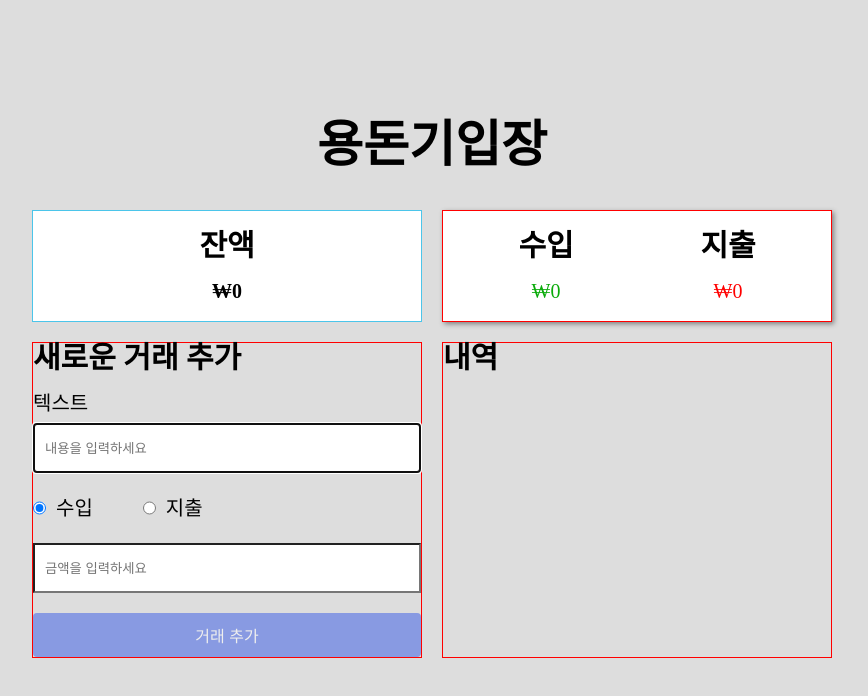
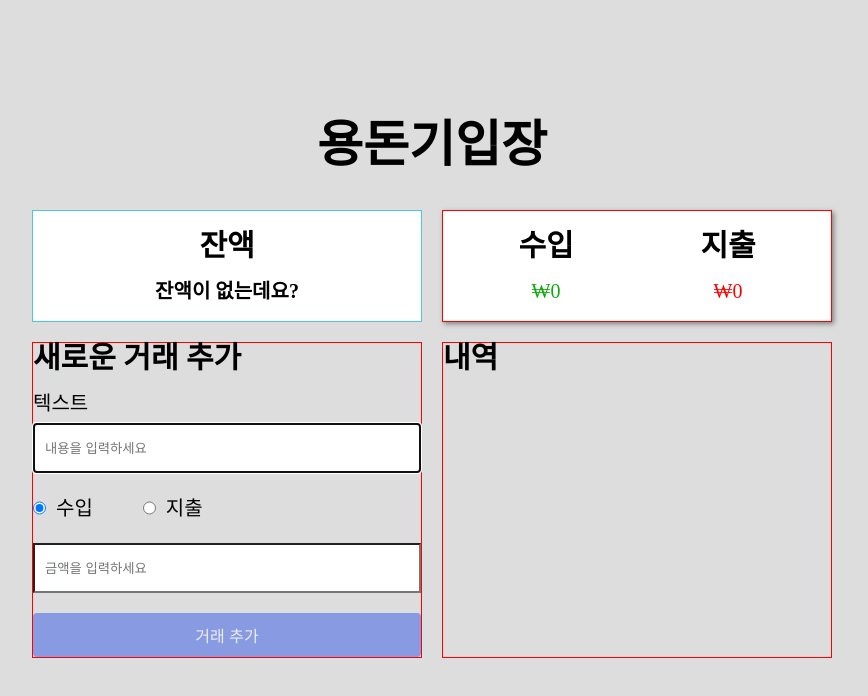
Before and after one commit to sejinbaek/react_allowance1, a React (Vite) app: page / in a window 1280 px wide. Shown: the top 696 px of the page, without its empty margins (208-1076 px from the left). Built offline with nearby package versions, Linux system fonts and the light colour scheme.

Commit message:
style: 잔액 0이면 메시지 표시

```diff
--- a/src/components/TotalBalance.jsx
+++ b/src/components/TotalBalance.jsx
@@ -20,7 +20,7 @@ const TotalBalance = ({ transactions }) => {
   return (
     <section className={css.totalBalanceArea}>
       <h2>잔액</h2>
-      <p>₩{totalAmount().toLocaleString()}</p>
+      {totalAmount() === 0 ? <p>잔액이 없는데요?</p> : <p>₩{totalAmount().toLocaleString()}</p>}
     </section>
   )
 }
```
